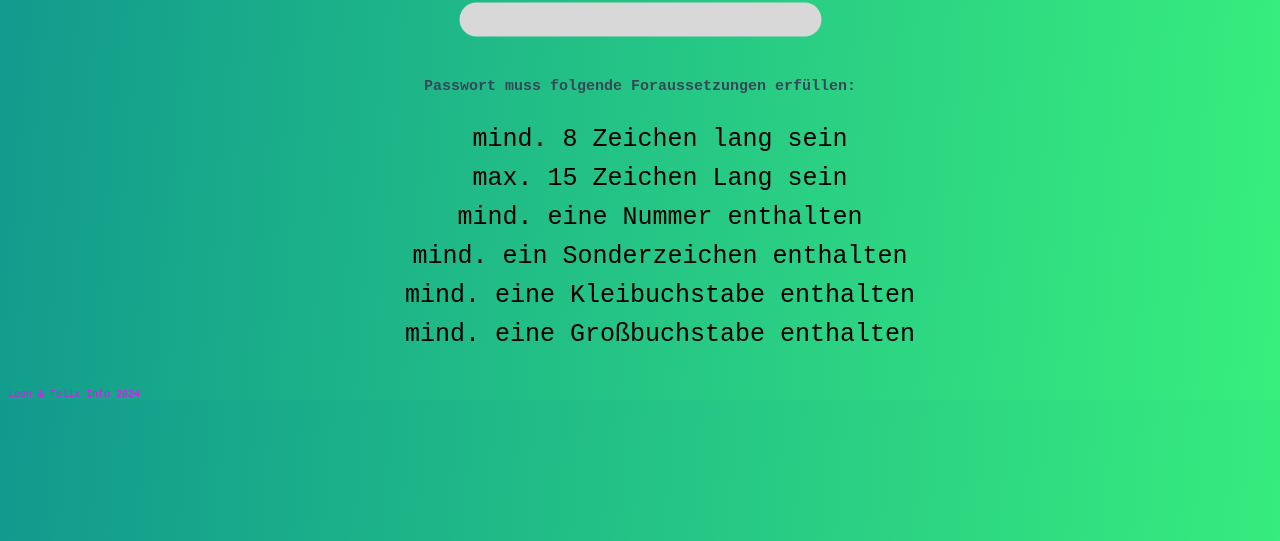
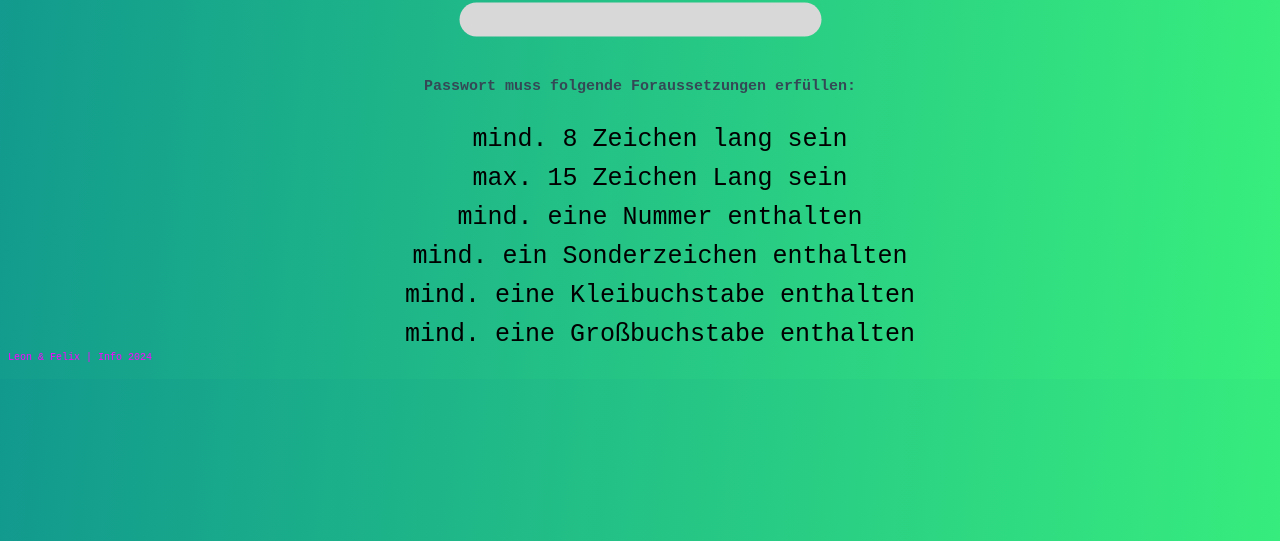
Before and after one commit to OSLogisch/Meins, a plain HTML site: page index.html in a window 1280 px wide. Shown: the part 259-800 px from the top of the page. Drawn offline with Linux system fonts and the light colour scheme.

Commit message:
S C H E R E

```diff
--- a/Style.css
+++ b/Style.css
@@ -63,8 +63,9 @@ li:hover{
 }
 
 #watermark{
-    float: left;
-    margin-bottom: 0;
+    position: absolute;
+    top: 98%;
+    left: 0;
     font-family: monospace;
     font-size: 10px;
     animation: rainbow 10s infinite;
--- a/index.html
+++ b/index.html
@@ -27,7 +27,7 @@
             <li id="check5">mind. eine Großbuchstabe enthalten</li>
         </ul>
 
-        <p id="watermark">Leon & Felix Info 2024</p>
+        <p id="watermark">Leon & Felix | Info 2024</p>
 
     </div>
 </body>
```
